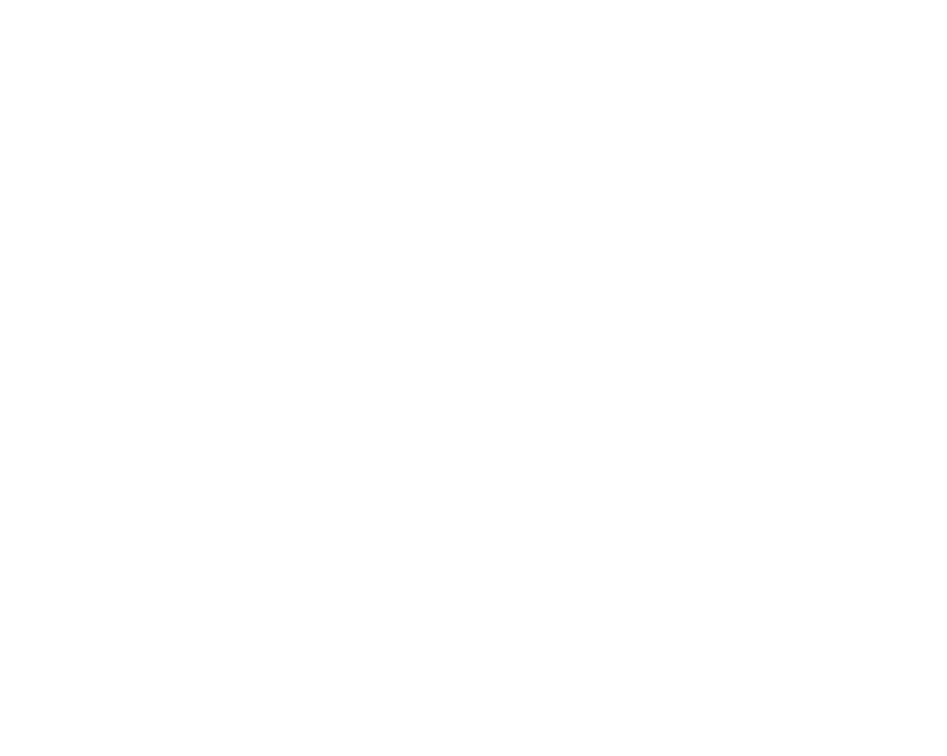
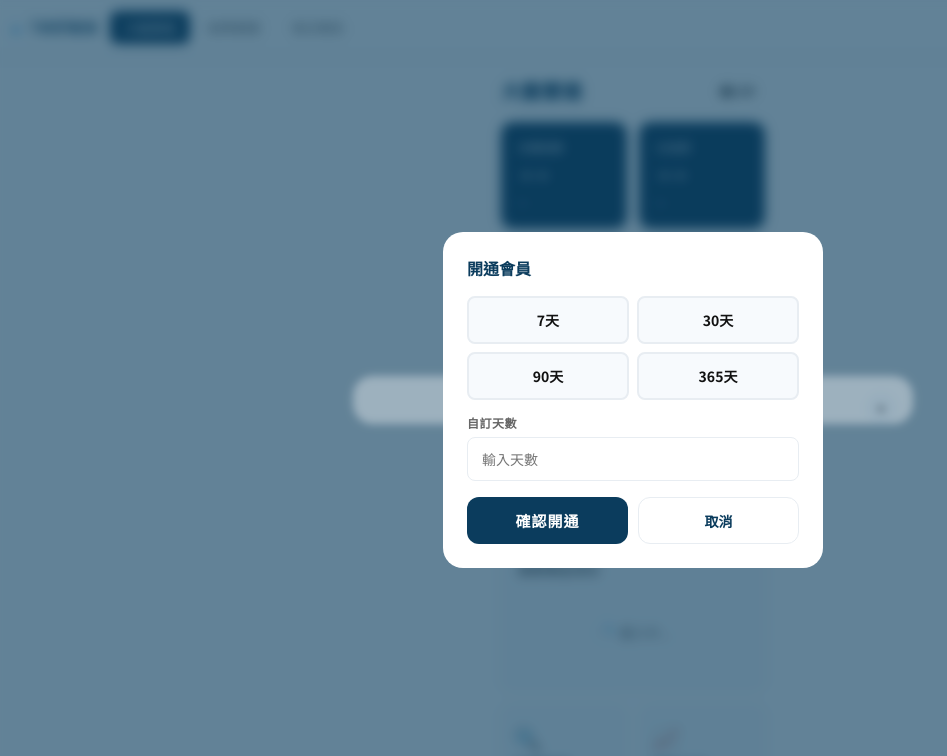
Before and after one commit to qazx5313/restock, a website: page public/index.html in a window 1280 px wide. Shown: the top 756 px of the page, without its empty margins (7-954 px from the left). Drawn offline with nearby package versions, Linux system fonts and the light colour scheme; a web font is replaced by a local one.

Commit message:
Update main.css

```diff
--- a/public/css/main.css
+++ b/public/css/main.css
@@ -38,7 +38,7 @@
 }
 
 /* ===== 頁面切換 ===== */
-.page { display: none; min-height: 100vh; }
+.page { display: flex; min-height: 100vh; }
 .page.active { display: block; }
 
 /* ===== 通用按鈕 ===== */
```
